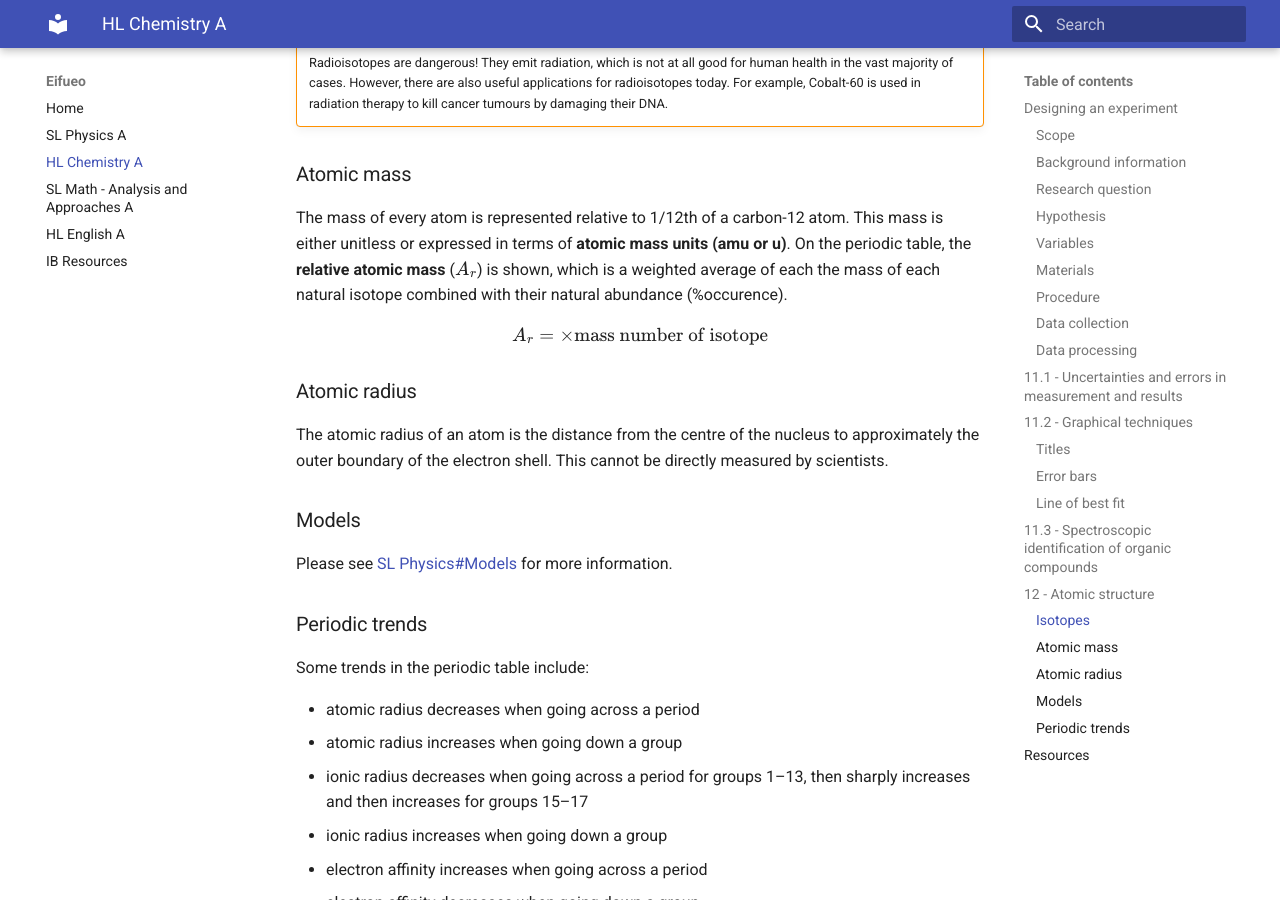
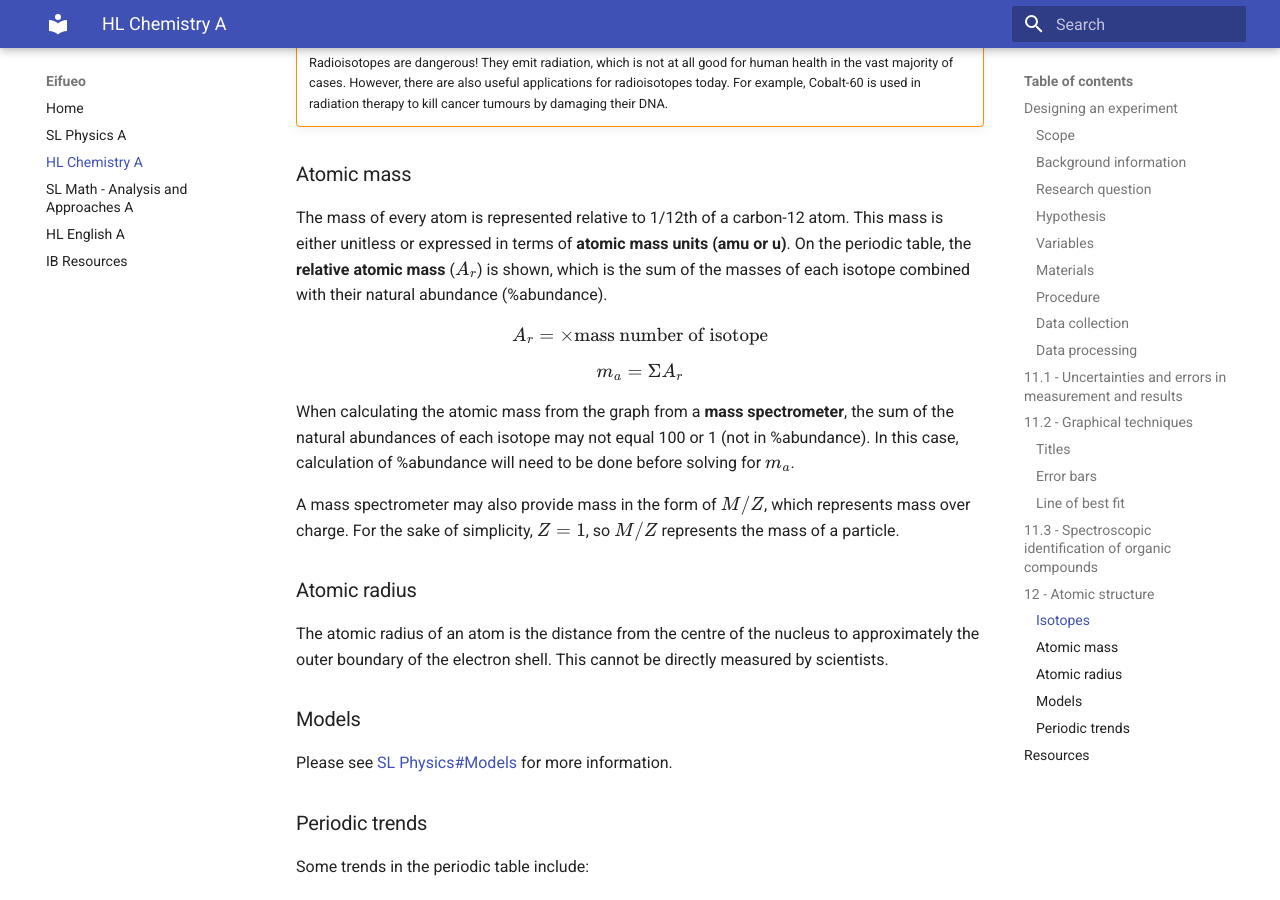
Before and after one commit to potatoeggy/eifueo, an MkDocs documentation site: the page built from docs/sch3uz.md, in a window 1280 px wide and 900 px high, scrolled down 2494 px. Built offline with MkDocs 1.6.1 and Material for MkDocs 9.7.7, drawn with Linux system fonts in a browser that asks for light colours; formulas are drawn with MathJax 3.

Commit message:
chem: add spectrometer information

```diff
--- a/docs/sch3uz.md
+++ b/docs/sch3uz.md
@@ -77,9 +77,14 @@ Isotopes are atoms of the same element but with different masses, or alternative
 
 ### Atomic mass
 
-The mass of every atom is represented relative to 1/12th of a carbon-12 atom. This mass is either unitless or expressed in terms of **atomic mass units (amu or u)**. On the periodic table, the **relative atomic mass** ($A_r$) is shown, which is a weighted average of each the mass of each natural isotope combined with their natural abundance (%occurence).
+The mass of every atom is represented relative to 1/12th of a carbon-12 atom. This mass is either unitless or expressed in terms of **atomic mass units (amu or u)**. On the periodic table, the **relative atomic mass** ($A_r$) is shown, which is the sum of the masses of each isotope combined with their natural abundance (%abundance).
 
-$$A_r = \text{%occurrence}×\text{mass number of isotope}$$
+$$A_r = \text{%abundance}×\text{mass number of isotope}$$
+$$m_a = \Sigma A_r$$
+
+When calculating the atomic mass from the graph from a **mass spectrometer**, the sum of the natural abundances of each isotope may not equal 100 or 1 (not in %abundance). In this case, calculation of %abundance will need to be done before solving for $m_a$.
+
+A mass spectrometer may also provide mass in the form of $M/Z$, which represents mass over charge. For the sake of simplicity, $Z=1$, so $M/Z$ represents the mass of a particle.
 
 ### Atomic radius
 
```
